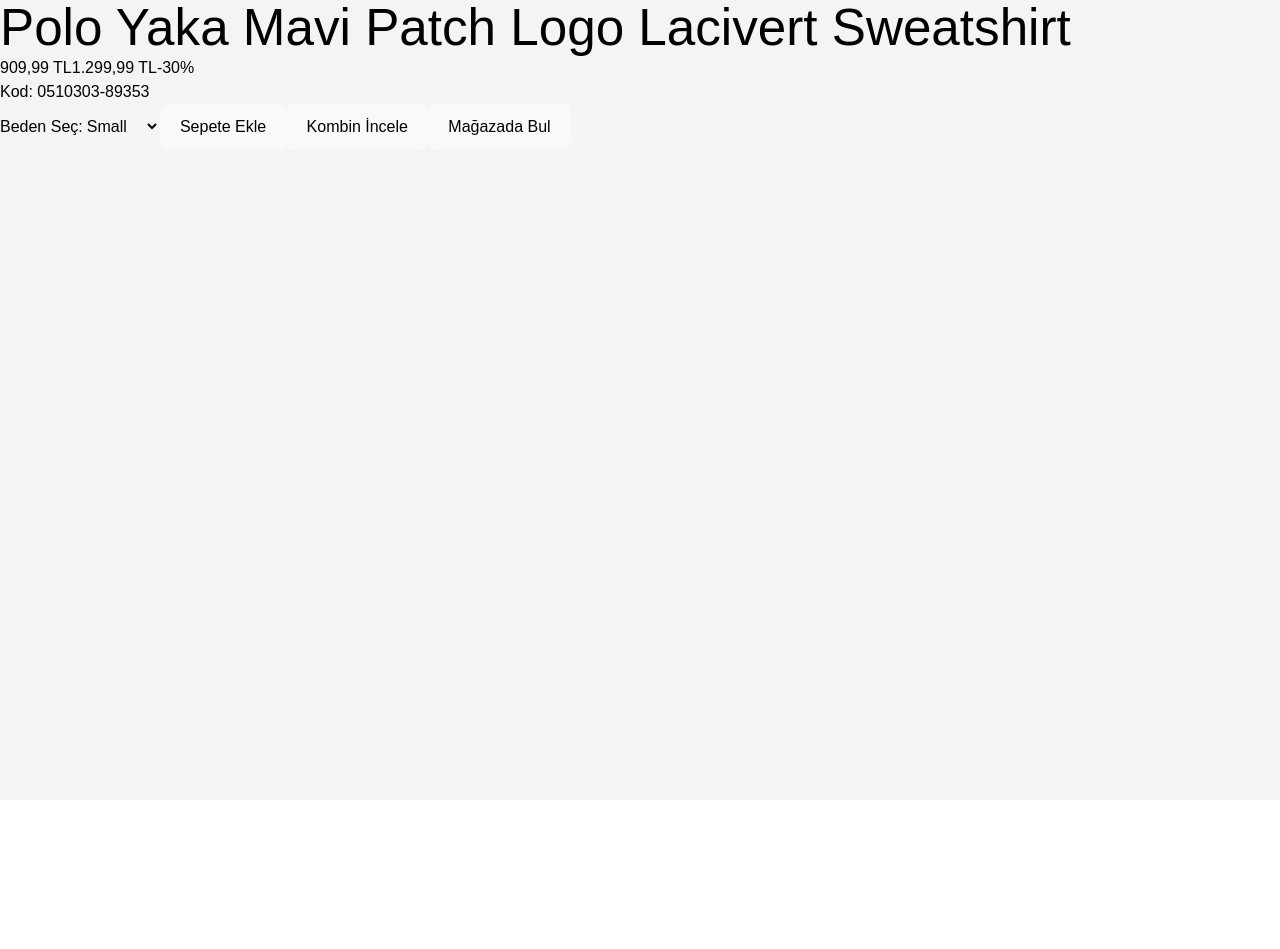
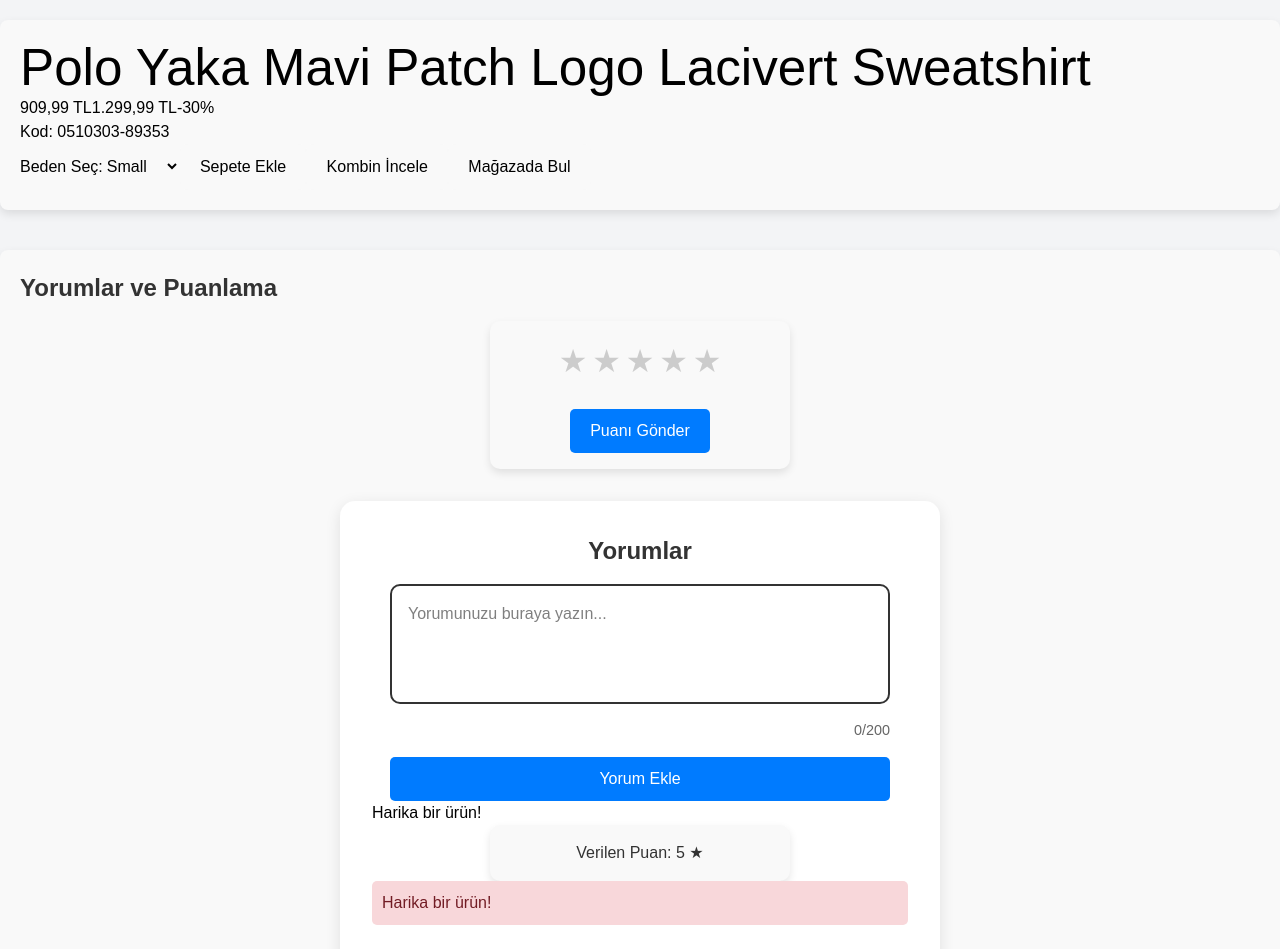
Before and after one commit to mehtaapxkrkmz/lacivert, a React (Vite) app in the folder Frontend/: page /product/1 in a window 1280 px wide. Shown: the top 949 px of the page. Before the commit the page ends 800 px from the top, so only its background shows below. Built offline with nearby package versions, Linux system fonts and the light colour scheme.

Commit message:
Yorum ile ilgili bileşenler düzenlendi ve ürün detay sayfasına bağlandı.

```diff
--- a/Frontend/src/components/guest/Layout/ProductDetails.jsx
+++ b/Frontend/src/components/guest/Layout/ProductDetails.jsx
@@ -1,7 +1,12 @@
 import React from 'react'
 import '../../../scss/index.scss'
+import '../../../scss/ProductDetails.scss';
+import AddComment from '../../user/comment/AddComment';
+import Rating from '../../user/comment/Rating';
+import DeleteComment from '../../user/comment/DeleteComment';
+import UpdateComment from '../../user/comment/UpdateComment';
 
-function ProductDetails() {
+function ProductDetails({id }) {
   return (
     <div className="productPage">
       <div className="productImages">
@@ -10,13 +15,13 @@ function ProductDetails() {
       </div>
       <div className="productDetails">
       <h1>Polo Yaka Mavi Patch Logo Lacivert Sweatshirt</h1>
-            <p class="price">
+            <p className="price">
                 <span class="discounted-price">909,99 TL</span>
                 <span class="original-price">1.299,99 TL</span>
                 <span class="discount">-30%</span>
             </p>
-            <p class="product-code">Kod: 0510303-89353</p>
-            <label for="size">Beden Seç:</label>
+            <p className="product-code">Kod: 0510303-89353</p>
+            <label htmlfor="size">Beden Seç:</label>
             <select id="size">
                 <option value="small">Small</option>
                 <option value="medium">Medium</option>
@@ -27,8 +32,14 @@ function ProductDetails() {
             <button>Mağazada Bul</button>
 
       </div>
-
-
+          {/* Yorum ve Puanlama Bileşenleri */}
+        <div className="comment-section">
+          <h2>Yorumlar ve Puanlama</h2>
+          <Rating productId={id} />  {/* Aynı şekilde Rating bileşenine de id geçiyoruz */}
+          <AddComment productId={id} />  {/* id burada productId olarak kullanılıyor */}
+          <DeleteComment productId={id} />  {/* DeleteComment bileşenine de id geçiyoruz */}
+          <UpdateComment productId={id} />  {/* UpdateComment bileşenine de id geçiyoruz */}
+        </div>
     </div>
   )
 }
--- a/Frontend/src/components/user/comment/AddComment.jsx
+++ b/Frontend/src/components/user/comment/AddComment.jsx
@@ -3,96 +3,87 @@ import '/src/scss/comment/addComment.scss';
 import DeleteComment from './DeleteComment';
 import UpdateComment from './UpdateComment';
 
-const AddComment = () => {
-  const CHARACTER_LIMIT = 250;
+const AddComment = ({ productId }) => {
+  const [comments, setComments] = useState([
+    { id: 1, text: "Harika bir ürün!", rating: 5 },
+    { id: 2, text: "Fiyatı çok uygun.", rating: 4 },
+  ]);
 
-  const [comment, setComment] = useState('');
-  const [comments, setComments] = useState([]);
-  const [successMessage, setSuccessMessage] = useState('');
-  const [errorMessage, setErrorMessage] = useState('');
+  const [newComment, setNewComment] = useState('');
+  const [charCount, setCharCount] = useState(0);
 
-  const handleSubmit = (e) => {
+  const handleDelete = (commentId) => {
+    setComments(comments.filter(comment => comment.id !== commentId));
+  };
+
+  const handleUpdate = (updatedText, commentId) => {
+    setComments(
+      comments.map(comment =>
+        comment.id === commentId ? { ...comment, text: updatedText } : comment
+      )
+    );
+  };
+
+  const handleAddComment = (e) => {
     e.preventDefault();
-
-    if (!comment.trim()) {
-      setErrorMessage('Yorum içeriği boş bırakılamaz.');
-      setTimeout(() => setErrorMessage(''), 3000);
+    if (newComment.trim() === "") {
+      alert("Yorum boş olamaz!");
       return;
     }
 
-    if (comment.length > CHARACTER_LIMIT) {
-      setErrorMessage(`Yorum en fazla ${CHARACTER_LIMIT} karakter olabilir.`);
-      setTimeout(() => setErrorMessage(''), 3000);
-      return;
-    }
-
-    setComments((prev) => [...prev, comment.trim()]);
-    setComment('');
-    setSuccessMessage('Yorumunuz başarıyla eklendi!');
-    setTimeout(() => setSuccessMessage(''), 3000);
+    const newCommentObj = {
+      id: comments.length + 1, // Benzersiz id oluşturuyoruz
+      text: newComment,
+      rating: 0, // Yorum başlangıçta puansız
+    };
+    setComments([...comments, newCommentObj]); // Yeni yorumu ekliyoruz
+    setNewComment(""); // Formu sıfırlıyoruz
+    setCharCount(0); // Karakter sayacını sıfırlıyoruz
   };
 
-  const handleDelete = (index) => {
-    setComments((prev) => {
-      const updated = [...prev];
-      updated.splice(index, 1);
-      return updated;
-    });
-  };
-
-  const handleUpdate = (updatedText, index) => {
-    setComments((prev) => {
-      const updated = [...prev];
-      updated[index] = updatedText;
-      return updated;
-    });
+  const handleTextChange = (e) => {
+    const text = e.target.value;
+    setNewComment(text);
+    setCharCount(text.length);
   };
 
   return (
     <div className="add-comment">
-      <h2>Yorum Yaz</h2>
-      <form onSubmit={handleSubmit}>
+      <h2>Yorumlar</h2>
+
+      {/* Yorum ekleme formu */}
+      <form onSubmit={handleAddComment}>
         <textarea
+          value={newComment}
+          onChange={handleTextChange}
           placeholder="Yorumunuzu buraya yazın..."
-          value={comment}
-          onChange={(e) => {
-            if (e.target.value.length <= CHARACTER_LIMIT) {
-              setComment(e.target.value);
-            }
-          }}
+          maxLength={200} // Karakter sınırını belirledik
         />
-        <p className="char-counter">
-          {CHARACTER_LIMIT - comment.length} karakter kaldı
-        </p>
+        <div className="char-counter">
+          {charCount}/200
+        </div>
         <button type="submit">Yorum Ekle</button>
       </form>
 
-      {successMessage && <p className="success-message">{successMessage}</p>}
-      {errorMessage && <p className="error-message">{errorMessage}</p>}
-
-      <div className="comment-list">
-        <h3>Eklenen Yorumlar</h3>
-        {comments.length === 0 ? (
-          <p className="no-comment">Henüz yorum yapılmadı.</p>
-        ) : (
+      {/* Yorumlar listesi */}
       <ul>
-            {comments.map((item, index) => (
-              <li key={index}>
+        {comments.map((item) => (
+          <li key={item.id}>
+            <p>{item.text}</p>
+            {item.rating > 0 && (
+              <p className="rating">Verilen Puan: {item.rating} ★</p>
+            )}
             <DeleteComment
-                  comment={item}
-                  index={index}
-                  onDelete={handleDelete}
+              comment={item.text}
+              onDelete={() => handleDelete(item.id)} // Silme işlemi için id'yi geçiyoruz
             />
             <UpdateComment
-                  comment={{ text: item }}
-                  index={index}
-                  onUpdate={(updatedText) => handleUpdate(updatedText, index)}
+              comment={item.text}
+              onUpdate={(updatedText) => handleUpdate(updatedText, item.id)} // Güncelleme işlemi için id'yi geçiyoruz
             />
           </li>
         ))}
       </ul>
-        )}
-      </div>
     </div>
   );
 };
--- a/Frontend/src/components/user/comment/DeleteComment.jsx
+++ b/Frontend/src/components/user/comment/DeleteComment.jsx
@@ -1,5 +1,5 @@
 import React, { useState } from 'react';
-import '/src/scss/comment/deleteComment.scss';
+import '/src/scss/comment/deleteComment.scss'; // SCSS dosyasını eklemeyi unutma
 
 const DeleteComment = ({ comment, index, onDelete }) => {
   const [showConfirm, setShowConfirm] = useState(false);
@@ -7,19 +7,19 @@ const DeleteComment = ({ comment, index, onDelete }) => {
 
   const handleDelete = () => {
     try {
-      onDelete(index);
+      onDelete(index); // Silme işlemi, üst bileşenden gelen onDelete fonksiyonu çağrılır
       setFeedbackMessage('Yorumunuz başarıyla silindi.');
     } catch (error) {
       setFeedbackMessage('Yorumunuz silinemedi. Lütfen tekrar deneyin.');
     }
-    setShowConfirm(false);
-    setTimeout(() => setFeedbackMessage(''), 3000);
+    setShowConfirm(false); // Onay penceresini kapat
+    setTimeout(() => setFeedbackMessage(''), 3000); // Mesajı 3 saniye sonra sil
   };
 
   const cancelDelete = () => {
-    setShowConfirm(false);
+    setShowConfirm(false); // Onay penceresini kapat
     setFeedbackMessage('Yorum silme işlemi iptal edildi.');
-    setTimeout(() => setFeedbackMessage(''), 3000);
+    setTimeout(() => setFeedbackMessage(''), 3000); // Mesajı 3 saniye sonra sil
   };
 
   return (
@@ -36,7 +36,7 @@ const DeleteComment = ({ comment, index, onDelete }) => {
         </div>
       )}
 
-      {feedbackMessage && <p className="feedback-message">{feedbackMessage}</p>}
+      {feedbackMessage && <p className="feedback-message">{feedbackMessage}</p>} {/* Kullanıcıya geri bildirim mesajı */}
     </div>
   );
 };
--- a/Frontend/src/components/user/comment/Rating.jsx
+++ b/Frontend/src/components/user/comment/Rating.jsx
@@ -1,103 +1,77 @@
-import React, { useState } from 'react';
+import React, { useState } from "react";
 import '/src/scss/comment/rating.scss';
 
-const Rating = () => {
-  const CHARACTER_LIMIT = 250;
-
+const Rating = ({ productId, onRatingSubmit }) => {
   const [selectedStars, setSelectedStars] = useState(0);
   const [hoveredStar, setHoveredStar] = useState(0);
-  const [comment, setComment] = useState('');
-  const [ratings, setRatings] = useState([]);
-  const [starSuccessMessage, setStarSuccessMessage] = useState('');
-  const [commentSuccessMessage, setCommentSuccessMessage] = useState('');
-  const [error, setError] = useState('');
+  const [averageRating, setAverageRating] = useState(null);
+  const [allRatings, setAllRatings] = useState([]);
+  const [successMessage, setSuccessMessage] = useState("");
 
-  const calculateAverageRating = () => {
-    return ratings.length > 0
-      ? (ratings.reduce((sum, r) => sum + r.stars, 0) / ratings.length).toFixed(1)
-      : 0;
+  // Handle star click (to select the rating)
+  const handleStarClick = (star) => {
+    setSelectedStars(star);
   };
 
-  const handleStarClick = (star) => {
-    setSelectedStars(star);
-    setError('');
-    setStarSuccessMessage('Puanınız başarıyla verildi!');
-
-    setRatings((prev) => [...prev, { stars: star, comment: '' }]);
-
-    setTimeout(() => setStarSuccessMessage(''), 3000);
+  // Handle mouse hover on stars
+  const handleMouseEnter = (star) => {
+    setHoveredStar(star);
   };
 
-  const handleSubmit = (e) => {
-    e.preventDefault();
+  const handleMouseLeave = () => {
+    setHoveredStar(0);
+  };
 
-    if (selectedStars === 0) {
-      setError('Yorum yapmadan önce puan vermelisiniz!');
-      setTimeout(() => setError(''), 3000);
-      return;
+  // Submit the rating and update the average
+  const handleSubmit = () => {
+    if (selectedStars === 0) return; // Prevent submitting if no rating is selected
+
+    // Add the new rating
+    const newRatings = [...allRatings, selectedStars];
+    setAllRatings(newRatings);
+    setSuccessMessage("Puanınız başarıyla kaydedildi.");
+    setSelectedStars(0); // Reset selected stars after submitting
+
+    // Update the average rating
+    const average = (
+      newRatings.reduce((acc, val) => acc + val, 0) / newRatings.length
+    ).toFixed(1);
+    setAverageRating(average);
+
+    // Notify parent component of the rating
+    if (onRatingSubmit) {
+      onRatingSubmit(selectedStars, productId); // Send the rating and productId to parent
     }
 
-    if (!comment.trim()) {
-      setError('Yorum kutusu boş bırakılamaz.');
-      setTimeout(() => setError(''), 3000);
-      return;
-    }
-
-    const newRating = {
-      stars: selectedStars,
-      comment: comment.trim(),
-    };
-
-    setRatings((prev) => [...prev, newRating]);
-
-    setComment('');
-    setSelectedStars(0);
-    setCommentSuccessMessage('Yorumunuz başarıyla eklendi!');
-    setTimeout(() => setCommentSuccessMessage(''), 3000);
+    // Hide the success message after 2 seconds
+    setTimeout(() => {
+      setSuccessMessage("");
+    }, 2000);
   };
-
-  const averageRating = calculateAverageRating();
 
   return (
     <div className="rating">
-      <h2>Ürünü Puanla</h2>
-
       <div className="stars">
         {[1, 2, 3, 4, 5].map((star) => (
           <span
             key={star}
-            className={`star ${star <= (hoveredStar || selectedStars) ? 'active' : ''}`}
+            className={star <= (hoveredStar || selectedStars) ? "star filled" : "star"}
             onClick={() => handleStarClick(star)}
-            onMouseEnter={() => setHoveredStar(star)}
-            onMouseLeave={() => setHoveredStar(0)}
+            onMouseEnter={() => handleMouseEnter(star)}
+            onMouseLeave={handleMouseLeave}
           >
             ★
           </span>
         ))}
       </div>
 
-      <form onSubmit={handleSubmit}>
-        <textarea
-          placeholder="Yorumunuzu yazın..."
-          value={comment}
-          onChange={(e) => {
-            if (e.target.value.length <= CHARACTER_LIMIT) {
-              setComment(e.target.value);
-            }
-          }}
-        />
-        <p className="char-counter">
-          {CHARACTER_LIMIT - comment.length} karakter kaldı
-        </p>
-        <button type="submit">Yorum Ekle</button>
-      </form>
+      <button className="submit-rating" onClick={handleSubmit}>
+        Puanı Gönder
+      </button>
 
-      {error && <p className="error-message">{error}</p>}
-      {starSuccessMessage && <p className="success-message">{starSuccessMessage}</p>}
-      {commentSuccessMessage && <p className="success-message">{commentSuccessMessage}</p>}
-
-      {averageRating > 0 && (
-        <p className="average">Ortalama Puan: {averageRating} / 5</p>
+      {successMessage && <p className="success-message">{successMessage}</p>}
+      {averageRating && (
+        <p className="average-rating">Ortalama Puan: {averageRating}</p>
       )}
     </div>
   );
--- a/Frontend/src/scss/ProductDetails.scss
+++ b/Frontend/src/scss/ProductDetails.scss
@@ -1,9 +1,49 @@
-.productPage{
+.productPage {
     color: black;
     display: flex;
+    flex-direction: column;  /* Yorumlar ve ürün detayları dikey sıralanacak */
     width: 100%;
-    .productImages{
 
+    .productImages {
+      /* Görsellerin yerleşimini buradan ayarlayabilirsiniz */
+      display: flex;
+      justify-content: space-between;  /* Görselleri yatayda düzgün sıralıyoruz */
+      margin-bottom: 20px;  /* Görsellerin altında boşluk bırakıyoruz */
     }
 
-}
+    .productDetails {
+      padding: 20px;
+      background-color: #f9f9f9;
+      border-radius: 8px;
+      box-shadow: 0 4px 10px rgba(0, 0, 0, 0.1);
+      margin-bottom: 20px;  /* Ürün detayları ve yorumlar arasında boşluk bırakıyoruz */
+    }
+
+    .comment-section {
+      padding: 20px;
+      background-color: #f9f9f9;
+      border-radius: 8px;
+      box-shadow: 0 4px 10px rgba(0, 0, 0, 0.1);
+      margin-top: 20px;  /* Yorum ve puanlama kısmı için üstten boşluk bırakıyoruz */
+
+      h2 {
+        font-size: 24px;
+        font-weight: bold;
+        color: #333;
+        margin-bottom: 15px;
+      }
+
+      button {
+        background-color: #007bff;
+        color: white;
+        padding: 10px 20px;
+        border: none;
+        border-radius: 5px;
+        cursor: pointer;
+
+        &:hover {
+          background-color: #0056b3;
+        }
+      }
+    }
+  }
--- a/Frontend/src/scss/comment/addComment.scss
+++ b/Frontend/src/scss/comment/addComment.scss
@@ -1,6 +1,7 @@
 .add-comment {
   background-color: #fff;
   padding: 2rem;
+  color: black;
   border-radius: 15px;
   box-shadow: 0 4px 15px rgba(0, 0, 0, 0.1);
   max-width: 600px;
@@ -9,14 +10,18 @@
   h2 {
     margin-bottom: 1rem;
     font-size: 1.5rem;
+    text-align: center; /* Başlığı ortalıyoruz */
   }
 
   form {
     display: flex;
     flex-direction: column;
     gap: 1rem;
+    align-items: center; /* Form elemanlarını ortalıyoruz */
 
     textarea {
+      width: 100%;
+      max-width: 500px; /* Max genişlik */
       min-height: 120px;
       color: black;
       background-color: #fff;
@@ -25,12 +30,15 @@
       font-size: 1rem;
       border: 2px solid #333;
       border-radius: 10px;
+      box-sizing: border-box;
     }
 
     .char-counter {
       font-size: 0.9rem;
       color: #666;
       text-align: right;
+      width: 100%;
+      max-width: 500px;
     }
 
     button {
@@ -41,6 +49,8 @@
       border-radius: 10px;
       cursor: pointer;
       font-size: 1rem;
+      max-width: 500px;
+      width: 100%;
 
       &:hover {
         background-color: #0056b3;
--- a/Frontend/src/scss/comment/deleteComment.scss
+++ b/Frontend/src/scss/comment/deleteComment.scss
@@ -1,43 +1,66 @@
 .delete-comment {
   .comment-text {
+    background-color: #f8d7da;
+    padding: 10px;
+    border-radius: 5px;
     cursor: pointer;
-      padding: 8px;
-      background-color: #f5f5f5;
-      color:black;
-      border-radius: 4px;
-      margin-bottom: 5px;
+    font-size: 1rem;
+    color: #721c24;
+    margin-bottom: 10px;
+
+    &:hover {
+      background-color: #f5c6cb;
+    }
   }
 
   .confirm-dialog {
+    background-color: #f1f1f1;
+    padding: 20px;
+    border-radius: 5px;
+    text-align: center;
+    box-shadow: 0px 4px 6px rgba(0, 0, 0, 0.1);
     margin-top: 10px;
-      background: #ffecec;
-      border: 1px solid #ffaaaa;
-      border-radius: 6px;
-      display: flex;
-      gap: 10px;
-      padding: 10px;
 
-      .yes {
-        background-color: #d9534f;
-        color: white;
-      }
-
-      .no {
-        background-color: #5bc0de;
-        color: white;
+    p {
+      margin-bottom: 15px;
+      font-size: 1rem;
     }
 
     button {
+      margin: 0 10px;
+      padding: 10px 20px;
       border: none;
-        padding: 6px 12px;
-        border-radius: 4px;
+      border-radius: 5px;
       cursor: pointer;
+      font-size: 1rem;
+      transition: background-color 0.3s ease;
+
+      &.yes {
+        background-color: #28a745;
+        color: white;
+        &:hover {
+          background-color: #218838;
+        }
+      }
+
+      &.no {
+        background-color: #dc3545;
+        color: white;
+        &:hover {
+          background-color: #c82333;
+        }
+      }
     }
   }
 
   .feedback-message {
-      margin-top: 5px;
-      color: #555;
-      font-style: italic;
+    font-size: 1rem;
+    text-align: center;
+    margin-top: 15px;
+    padding: 10px;
+    border-radius: 5px;
+    background-color: #d4edda;
+    color: #155724;
+    box-shadow: 0px 4px 6px rgba(0, 0, 0, 0.1);
   }
 }
--- a/Frontend/src/scss/comment/rating.scss
+++ b/Frontend/src/scss/comment/rating.scss
@@ -2,21 +2,36 @@
   padding: 1rem;
   background-color: #f9f9f9;
   color: #333;
+  border-radius: 10px;
+  box-shadow: 0 4px 8px rgba(0, 0, 0, 0.1);
+  display: flex;
+  flex-direction: column;
+  align-items: center;
+  width: 100%;
+  max-width: 300px;
+  margin: 0 auto;
+  text-align: center;
 
-  textarea {
-    width: 100%;
-    height: 100px;
-    padding: 0.5rem;
-    font-size: 1rem;
-    font-family: sans-serif;
-    background-color: #fff;
-    border: 1px solid #ccc;
-    border-radius: 8px;
-    resize: none;
-    margin-top: 1rem;
+  .stars {
+    display: flex;
+    justify-content: center;
+    font-size: 2rem;
+    margin-bottom: 1rem;
+    gap: 0.3rem; // yıldızlar arası boşluk
   }
 
-  button {
+  .star {
+    cursor: pointer;
+    color: #ccc;
+    transition: color 0.3s ease;
+
+    &.filled,
+    &:hover {
+      color: gold;
+    }
+  }
+
+  .submit-rating {
     margin-top: 0.5rem;
     padding: 0.5rem 1rem;
     font-size: 1rem;
@@ -25,25 +40,14 @@
     border: none;
     border-radius: 5px;
     cursor: pointer;
-  }
+    transition: background-color 0.3s;
 
-  .stars {
-    font-size: 2rem;
-    margin-bottom: 1rem;
-  }
-
-  .star {
-    cursor: pointer;
-    color: #ccc;
-
-    &:hover,
-    &.active {
-      color: gold;
+    &:hover {
+      background-color: #005fa3;
     }
   }
 
-  .success-message,
-  .error-message {
+  .success-message {
     position: fixed;
     top: 20px;
     left: 50%;
@@ -53,29 +57,15 @@
     font-size: 1.1rem;
     box-shadow: 0 4px 8px rgba(0, 0, 0, 0.1);
     z-index: 1000;
-    animation: slideIn 0.5s ease-out;
+    background-color: #28a745;
+    color: white;
+    animation: slideIn 0.5s ease-out, fadeOut 2s 2s forwards;
   }
 
-  .success-message {
-    background-color: #28a745;
-    color: white;
-  }
-
-  .error-message {
-    background-color: #dc3545;
-    color: white;
-  }
-
-  .char-counter {
-    font-size: 0.85rem;
-    color: #666;
-    text-align: right;
-    margin-top: 0.25rem;
-  }
-
-  .average {
+  .average-rating {
     margin-top: 0.5rem;
     font-weight: bold;
+    font-size: 1.2rem;
   }
 
   @keyframes slideIn {
@@ -88,4 +78,13 @@
       opacity: 1;
     }
   }
+
+  @keyframes fadeOut {
+    from {
+      opacity: 1;
+    }
+    to {
+      opacity: 0;
+    }
+  }
 }
--- a/Frontend/src/scss/comment/updateComment.scss
+++ b/Frontend/src/scss/comment/updateComment.scss
@@ -49,7 +49,7 @@
       display: inline-block;
 
       &:first-of-type {
-          background-color:#3399ff;
+        background-color: #3399ff;
         color: #fff;
 
         &:hover {
@@ -73,4 +73,8 @@
     font-size: 0.95rem;
     color: #008000; // başarılı güncelleme
   }
+
+  .update-message.error {
+    color: #d9534f; // hata mesajı için kırmızı
   }
+}
```
Also changed, not shown: Frontend/src/components/user/comment/UpdateComment.jsx (+51 -23 lines). Lines whose indentation alone changed are shown as unchanged.
